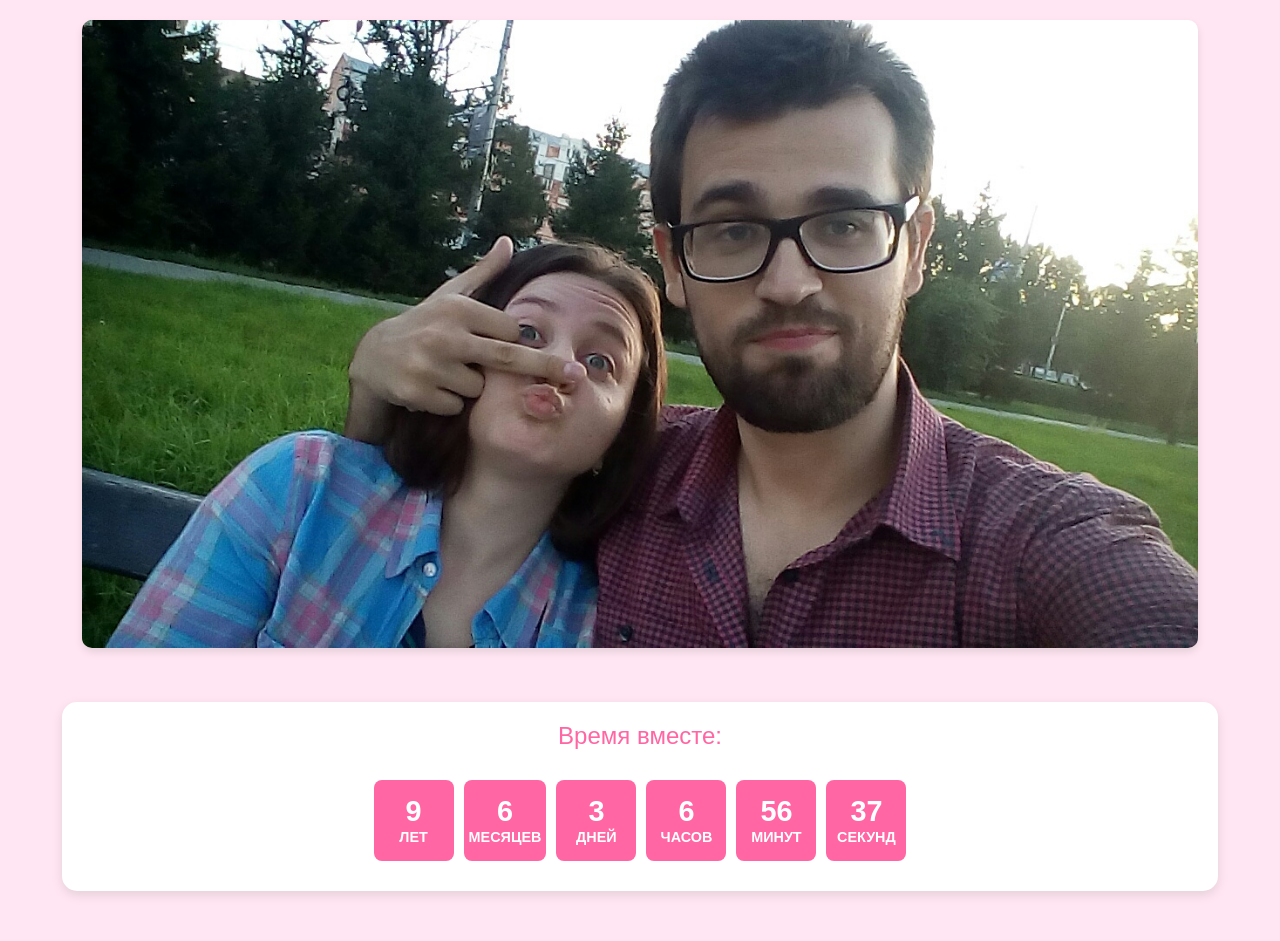
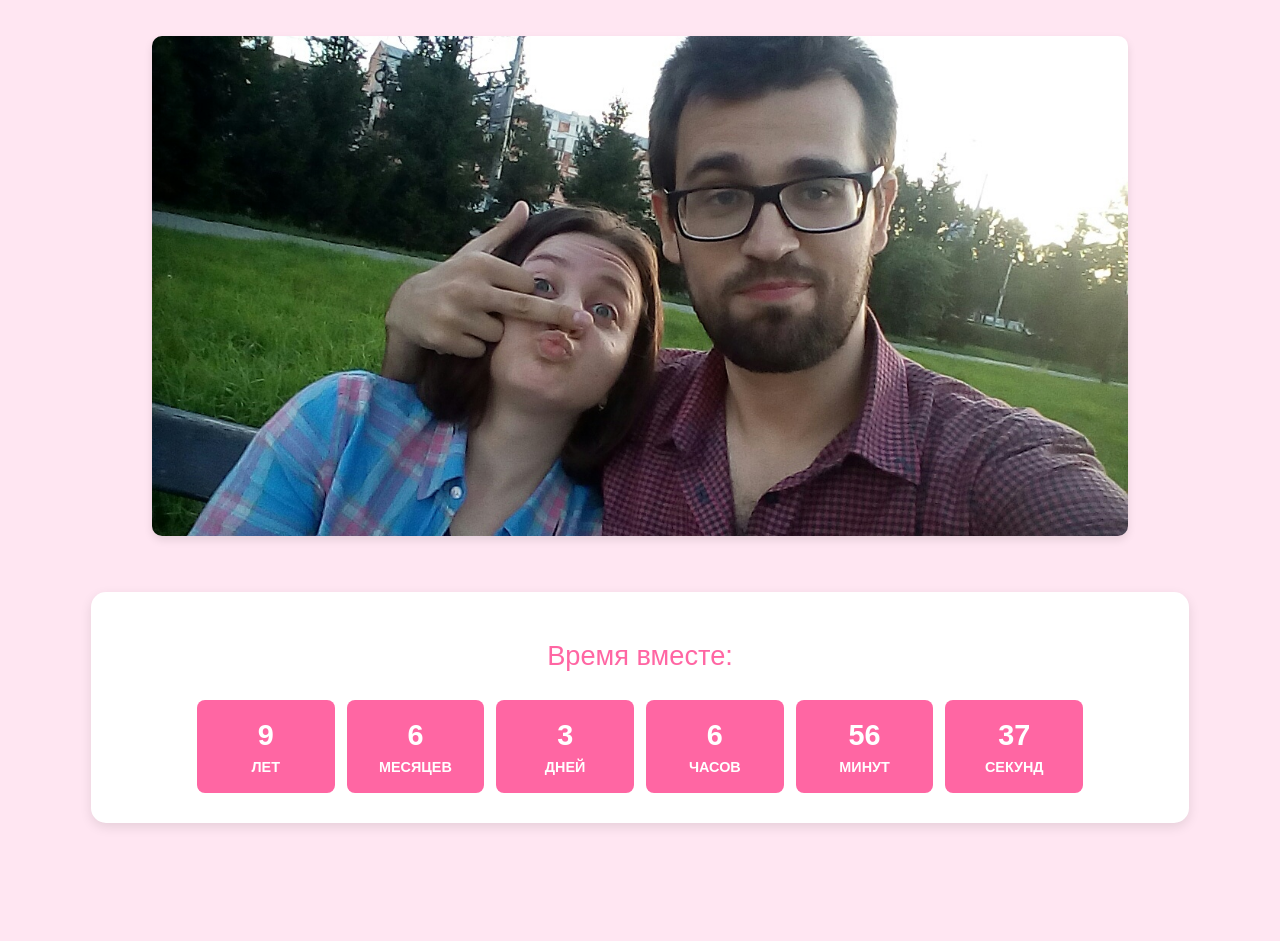
Before and after one commit to el-cortador/love_counter, a plain HTML site: page index.html in a window 1280 px wide. Shown: the part 122-1063 px from the top of the page. After the commit the page ends 1005 px from the top, so only its background shows below. Drawn offline with Linux system fonts and the light colour scheme.

Commit message:
added responsive layout

```diff
--- a/css/style.css
+++ b/css/style.css
@@ -1,71 +1,133 @@
+* {
+    box-sizing: border-box;
+}
+
 body {
     font-family: Arial, sans-serif;
     text-align: center;
     background-color: #ffe6f2;
     margin: 0;
-    padding: 20px;
+    padding: 15px;
+    line-height: 1.4;
 }
 
 h1 {
     color: #ff66a3;
-    font-size: 2em;
-    margin-bottom: 30px;
-}
-
-@media (min-width: 768px) {
-    h1 {
-        font-size: 2.5em;
-    }
+    font-size: 1.8em;
+    margin: 20px 0;
+    line-height: 1.2;
 }
 
 .photo {
-    max-width: 90%;
+    max-width: 100%;
     height: auto;
     border-radius: 10px;
     box-shadow: 0 4px 8px rgba(0,0,0,0.1);
     margin: 20px auto;
+    width: 100%;
+    max-height: 400px;
+    object-fit: cover;
 }
 
 .timer-container {
     background-color: white;
     border-radius: 15px;
-    padding: 20px;
-    margin: 30px auto;
-    max-width: 90%;
+    padding: 15px;
+    margin: 20px auto;
+    width: 100%;
     box-shadow: 0 4px 12px rgba(0,0,0,0.1);
+    max-width: 500px;
 }
 
 .timer-title {
-    font-size: 1.5em;
+    font-size: 1.3em;
     color: #ff66a3;
-    margin-bottom: 20px;
+    margin: 10px 0 15px;
 }
 
 .timer {
     display: flex;
     justify-content: center;
-    flex-wrap: nowrap;
-    gap: 10px;
-    overflow-x: auto;
-    padding: 10px 0;
+    flex-wrap: wrap;
+    gap: 8px;
+    padding: 5px 0;
 }
 
 .time-unit {
     background-color: #ff66a3;
     color: white;
     border-radius: 8px;
-    padding: 15px 5px;
-    min-width: 70px;
+    padding: 12px 5px;
+    min-width: 60px;
     font-weight: bold;
-    flex-shrink: 0;
+    flex: 1;
+    min-width: calc(33.333% - 8px);
+    max-width: calc(33.333% - 8px);
 }
 
 .time-value {
-    font-size: 1.8em;
+    font-size: 1.5em;
     display: block;
 }
 
 .time-label {
-    font-size: 0.9em;
+    font-size: 0.8em;
     text-transform: uppercase;
 }
+
+/* Tablet and larger screens */
+@media (min-width: 768px) {
+    body {
+        padding: 30px;
+    }
+
+    h1 {
+        font-size: 2.5em;
+        margin: 30px 0;
+    }
+
+    .photo {
+        max-width: 80%;
+        max-height: 500px;
+    }
+
+    .timer-container {
+        padding: 25px;
+        margin: 30px auto;
+        max-width: 90%;
+    }
+
+    .timer-title {
+        font-size: 1.7em;
+        margin: 20px 0;
+    }
+
+    .time-unit {
+        min-width: 80px;
+        padding: 15px 5px;
+    }
+
+    .time-value {
+        font-size: 1.8em;
+    }
+
+    .time-label {
+        font-size: 0.9em;
+    }
+}
+
+/* Desktop screens */
+@media (min-width: 1024px) {
+    .time-unit {
+        min-width: 90px;
+    }
+
+    .timer {
+        gap: 12px;
+    }
+
+    .time-unit {
+        min-width: calc(14.285% - 12px);
+        max-width: calc(14.285% - 12px);
+    }
+}
--- a/index.html
+++ b/index.html
@@ -2,7 +2,7 @@
 <html lang="ru">
 <head>
     <meta charset="UTF-8">
-    <meta name="viewport" content="width=device-width, initial-scale=1.0">
+    <meta name="viewport" content="width=device-width, initial-scale=1.0, maximum-scale=1.0, user-scalable=no">
     <title>Любовь — это до сих пор быть вместе</title>
     <link rel="stylesheet" href="css/style.css">
 </head>
```
